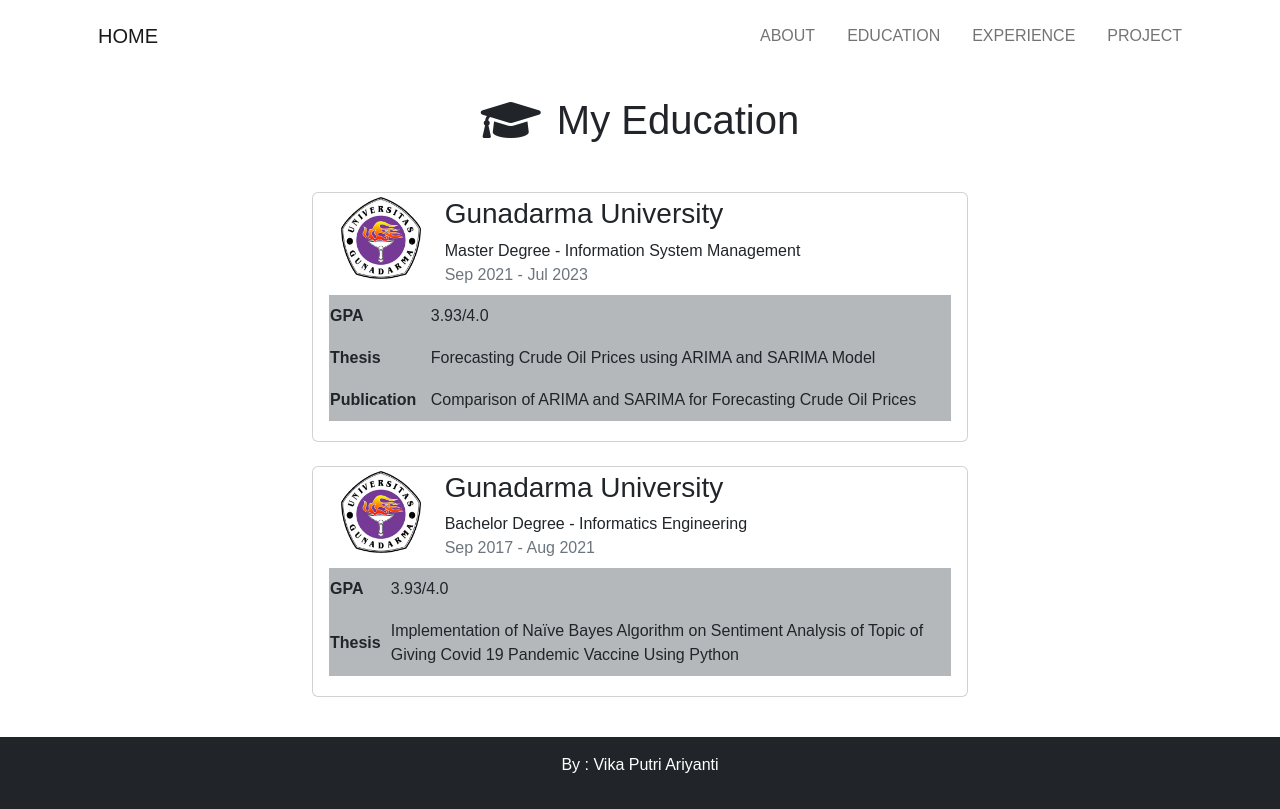
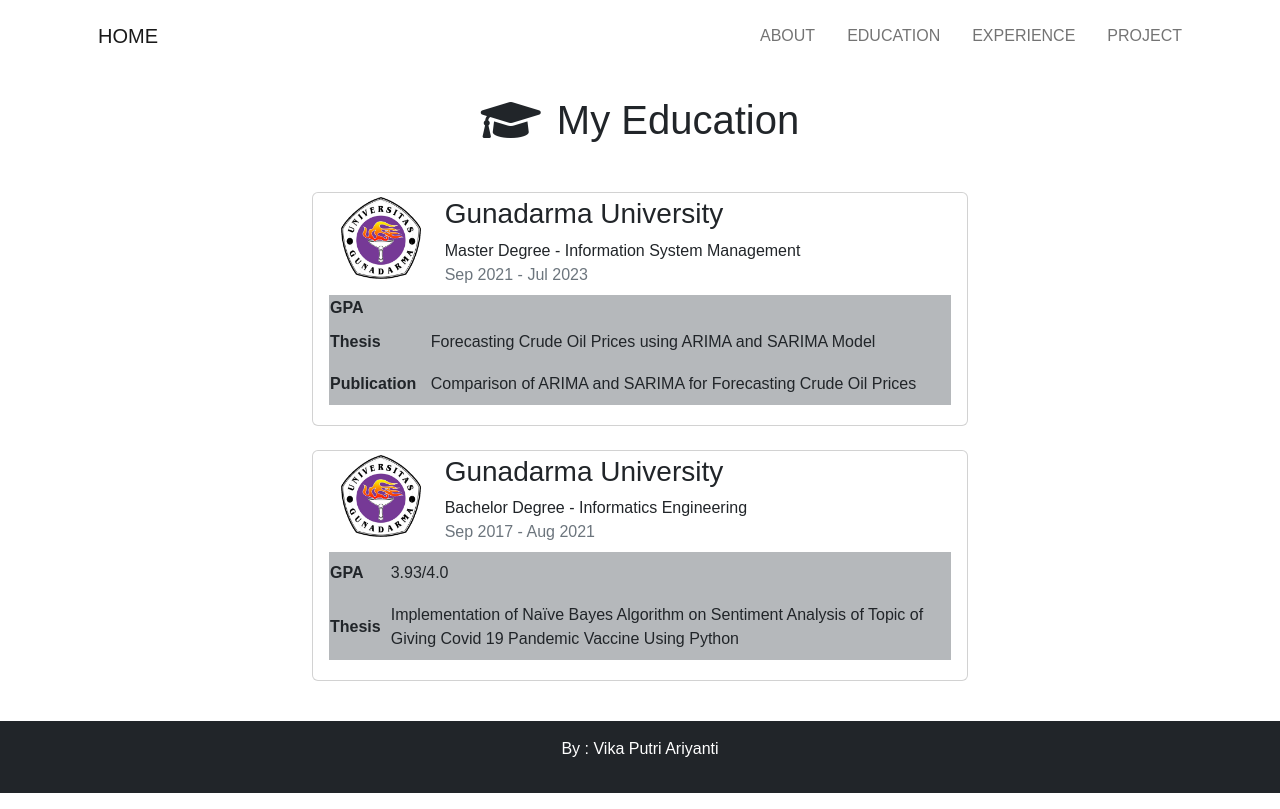
Before and after one commit to vikaputri/Web_Portofolio_React, a React (Create React App) app: page /Education in a window 1280 px wide. Built offline with nearby package versions, Linux system fonts and the light colour scheme.

Commit message:
update profil

```diff
--- a/src/containers/Education/index.js
+++ b/src/containers/Education/index.js
@@ -27,7 +27,7 @@
                   <table class="table table-borderless">
                       <tr>
                         <th scope="row">GPA</th>
-                        <td><div>3.93/4.0</div></td>
+                        <td><div></div></td>
                       </tr>
                       <tr>
                         <th scope="row">Thesis</th>
```
